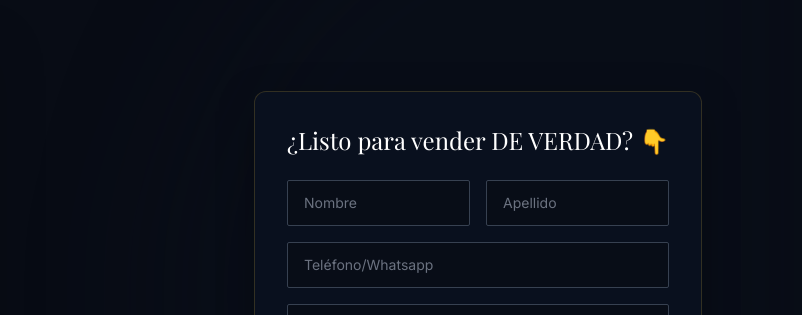
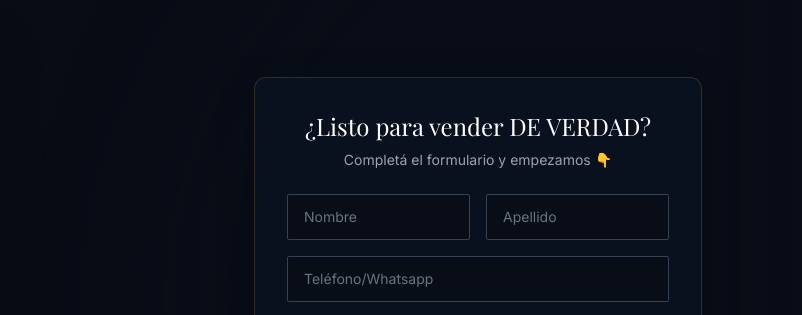
Before and after one commit to GabrielVictorica/landing-vendedores, a website: page index.html in a window 1280 px wide. Shown: the part 161-476 px from the top of the page, 478-1280 px from the left. Drawn offline with nearby package versions, Linux system fonts and the light colour scheme; some packages are replaced by stand-ins of ours; a script that the page names is missing; a web font is replaced by a local one.

Commit message:
fix: titulo formulario en una linea + subtitulo con emoji

```diff
--- a/index.html
+++ b/index.html
@@ -169,8 +169,9 @@
                 <!-- En Móvil: Order 2 (Segundo) -->
                 <div class="order-2 w-full max-w-md mx-auto lg:ml-auto relative z-30">
                     <div id="contacto" class="glass-card p-6 sm:p-8 rounded-xl">
-                        <h3 class="text-2xl font-serif text-white mb-6 text-center">¿Listo para vender DE VERDAD? 👇
-                        </h3>
+                        <h3 class="text-xl sm:text-2xl font-serif text-white mb-2 text-center whitespace-nowrap">¿Listo
+                            para vender DE VERDAD?</h3>
+                        <p class="text-sm text-gray-400 mb-6 text-center">Completá el formulario y empezamos 👇</p>
 
                         <form action="#" class="space-y-4" id="contact-form">
                             <div class="grid grid-cols-2 gap-4">
```
